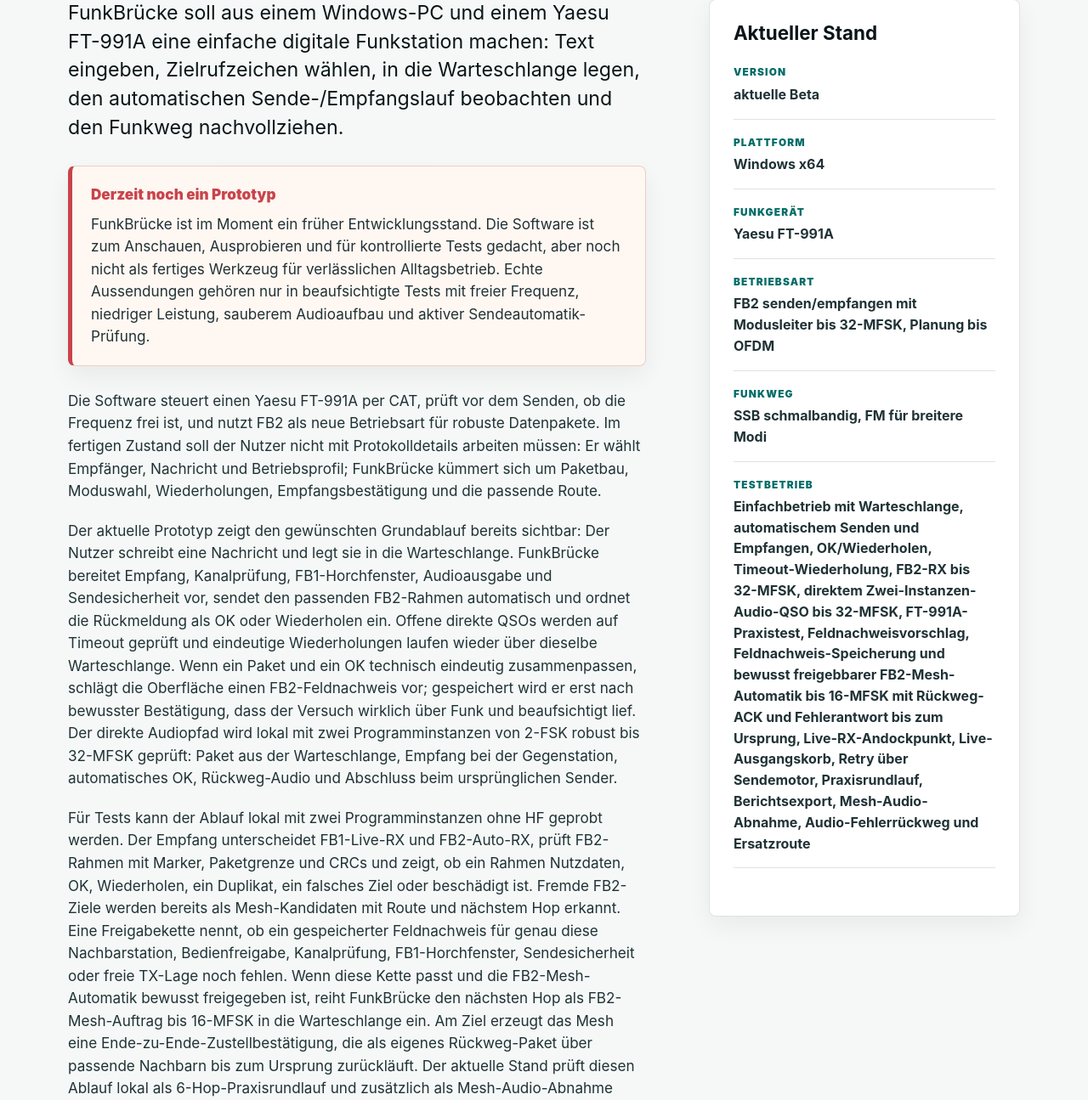
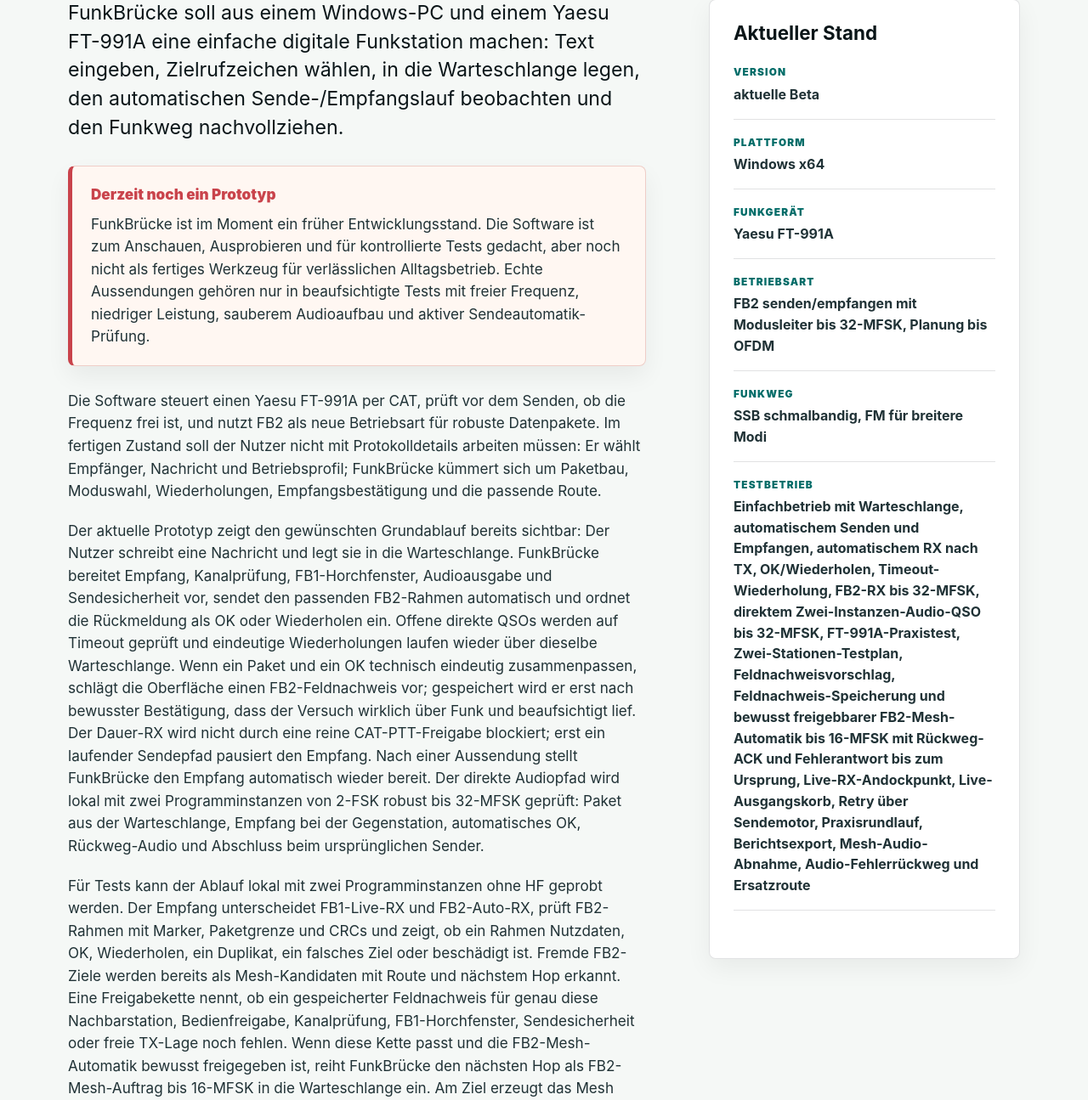
Before and after one commit to DO1FFE/do1ffe-webseite, a Flask app: page /Funkbruecke in a window 1280 px wide. Shown: the part 705-2000 px from the top of the page at 85% size. Run offline with Flask 3, Linux system fonts and the light colour scheme.

Commit message:
Aktualisiere FunkBruecke Webseite auf v0.9.248

```diff
--- a/app.py
+++ b/app.py
@@ -62,7 +62,7 @@ FUNKBRUECKE_DOWNLOAD_ARTEFAKTE = [
         "titel": "Bedienungsanleitung",
         "dateiname": "FunkBruecke-Bedienungsanleitung-latest.pdf",
         "typ": "PDF",
-        "beschreibung": "Kurzer Einstieg mit echten Programmansichten, FB1-Live-RX, FB2-Auto-RX, Warteschlange, gehärteter Sendeautomatik, Auto-OK, direkter Audio-QSO-Kette von 2-FSK bis 32-MFSK, FB2-Mesh-Automatik bis 16-MFSK, Rückweg-ACK und Fehlerantwort bis zum Ursprung, 6-Hop-Praxisrundlauf, Mesh-Audio-Abnahme, Live-RX-Andockpunkt, Gesprächszustand, RX-Sortierung und wichtigsten Handgriffen.",
+        "beschreibung": "Kurzer Einstieg mit echten Programmansichten, FB1-Live-RX, FB2-Auto-RX, Warteschlange, gehärteter Sendeautomatik, automatischem RX nach TX, Auto-OK, direkter Audio-QSO-Kette von 2-FSK bis 32-MFSK, FB2-Mesh-Automatik bis 16-MFSK, Rückweg-ACK und Fehlerantwort bis zum Ursprung, 6-Hop-Praxisrundlauf, Mesh-Audio-Abnahme, Live-RX-Andockpunkt, Gesprächszustand, RX-Sortierung und wichtigsten Handgriffen.",
         "primär": False,
     },
     {
@@ -79,7 +79,7 @@ FUNKBRUECKE_DOWNLOAD_ARTEFAKTE = [
         "titel": "FB2-Übertragung",
         "dateiname": "FB2-Uebertragung.md",
         "typ": "Markdown",
-        "beschreibung": "Technischer Stand zur FB2-Modulation, Paketübertragung, Gesprächszustand, RX-Härtung, RX-Sortierung, FB2-Auto-RX mit Audiopufferprüfung, geprüfter Warteschlangen-Sendeautomatik, direkter Audio-QSO-Kette von 2-FSK bis 32-MFSK, Timeout-Wiederholung, FB2-Mesh-Automatik bis 16-MFSK, Ende-zu-Ende-Zustellbestätigung, Fehlerantwort, 6-Hop-Praxisrundlauf, Mesh-Audio-Abnahme, Live-RX-Andockpunkt und Ersatzroute.",
+        "beschreibung": "Technischer Stand zur FB2-Modulation, Paketübertragung, Gesprächszustand, RX-Härtung, RX-Sortierung, FB2-Auto-RX mit Audiopufferprüfung, geprüfter Warteschlangen-Sendeautomatik, automatischem RX nach TX, direkter Audio-QSO-Kette von 2-FSK bis 32-MFSK, Timeout-Wiederholung, FB2-Mesh-Automatik bis 16-MFSK, Ende-zu-Ende-Zustellbestätigung, Fehlerantwort, 6-Hop-Praxisrundlauf, Mesh-Audio-Abnahme, Live-RX-Andockpunkt und Ersatzroute.",
         "primär": False,
     },
     {
--- a/templates/funkbruecke.html
+++ b/templates/funkbruecke.html
@@ -55,10 +55,13 @@
       eindeutige Wiederholungen laufen wieder über dieselbe Warteschlange. Wenn ein
       Paket und ein OK technisch eindeutig zusammenpassen, schlägt die Oberfläche einen
       FB2-Feldnachweis vor; gespeichert wird er erst nach bewusster Bestätigung, dass
-      der Versuch wirklich über Funk und beaufsichtigt lief. Der direkte Audiopfad wird
-      lokal mit zwei Programminstanzen von 2-FSK robust bis 32-MFSK geprüft: Paket aus
-      der Warteschlange, Empfang bei der Gegenstation, automatisches OK, Rückweg-Audio
-      und Abschluss beim ursprünglichen Sender.
+      der Versuch wirklich über Funk und beaufsichtigt lief. Der Dauer-RX wird nicht
+      durch eine reine CAT-PTT-Freigabe blockiert; erst ein laufender Sendepfad pausiert
+      den Empfang. Nach einer Aussendung stellt FunkBrücke den Empfang automatisch
+      wieder bereit. Der direkte Audiopfad wird lokal mit zwei Programminstanzen von
+      2-FSK robust bis 32-MFSK geprüft: Paket aus der Warteschlange, Empfang bei der
+      Gegenstation, automatisches OK, Rückweg-Audio und Abschluss beim ursprünglichen
+      Sender.
     </p>
     <p>
       Für Tests kann der Ablauf lokal mit zwei Programminstanzen ohne HF geprobt werden.
@@ -75,7 +78,9 @@
       Der aktuelle Stand prüft diesen Ablauf lokal als 6-Hop-Praxisrundlauf
       und zusätzlich als Mesh-Audio-Abnahme über 2-FSK robust, 4-FSK, 8-FSK und 16-MFSK.
       Der Live-RX-Andockpunkt zeigt dabei, ob ein Rahmen direktes QSO, Mesh-Mithören,
-      Weiterleitung, lokale Zustellung, Link-Bake oder eigenes Echo ist.
+      Weiterleitung, lokale Zustellung, Link-Bake oder eigenes Echo ist. Aktiv
+      verarbeitet wird ein Mesh-Paket nur durch die Station, die als nächster Hop
+      adressiert ist; alle anderen Stationen beobachten den Rahmen nur.
       Der echte Ausgangskorb zeigt, ob ein Paket auf den Rückweg-ACK wartet, ob ein
       ACK-Timeout fällig ist, ob eine Ersatzroute bereitsteht oder ob ein Fehlerstatus
       nötig ist. Harte Weiterleitungsfehler wie Hop-Limit, Schleife oder fehlende
@@ -104,7 +109,7 @@
       <div><dt>Funkgerät</dt><dd>Yaesu FT-991A</dd></div>
       <div><dt>Betriebsart</dt><dd>FB2 senden/empfangen mit Modusleiter bis 32-MFSK, Planung bis OFDM</dd></div>
       <div><dt>Funkweg</dt><dd>SSB schmalbandig, FM für breitere Modi</dd></div>
-      <div><dt>Testbetrieb</dt><dd>Einfachbetrieb mit Warteschlange, automatischem Senden und Empfangen, OK/Wiederholen, Timeout-Wiederholung, FB2-RX bis 32-MFSK, direktem Zwei-Instanzen-Audio-QSO bis 32-MFSK, FT-991A-Praxistest, Feldnachweisvorschlag, Feldnachweis-Speicherung und bewusst freigebbarer FB2-Mesh-Automatik bis 16-MFSK mit Rückweg-ACK und Fehlerantwort bis zum Ursprung, Live-RX-Andockpunkt, Live-Ausgangskorb, Retry über Sendemotor, Praxisrundlauf, Berichtsexport, Mesh-Audio-Abnahme, Audio-Fehlerrückweg und Ersatzroute</dd></div>
+      <div><dt>Testbetrieb</dt><dd>Einfachbetrieb mit Warteschlange, automatischem Senden und Empfangen, automatischem RX nach TX, OK/Wiederholen, Timeout-Wiederholung, FB2-RX bis 32-MFSK, direktem Zwei-Instanzen-Audio-QSO bis 32-MFSK, FT-991A-Praxistest, Zwei-Stationen-Testplan, Feldnachweisvorschlag, Feldnachweis-Speicherung und bewusst freigebbarer FB2-Mesh-Automatik bis 16-MFSK mit Rückweg-ACK und Fehlerantwort bis zum Ursprung, Live-RX-Andockpunkt, Live-Ausgangskorb, Retry über Sendemotor, Praxisrundlauf, Berichtsexport, Mesh-Audio-Abnahme, Audio-Fehlerrückweg und Ersatzroute</dd></div>
     </dl>
   </aside>
 </section>
@@ -232,9 +237,11 @@
       Der wichtigste Entwicklungspfad ist derzeit der kontrollierte FB2-Zwei-Stationen-Test.
       Dabei geht es um einen überprüfbaren Automatiklauf: Nachricht einreihen, Kanalwache
       beachten, automatisch senden, Gegenstation empfangen lassen, OK oder Wiederholen
-      zurückführen und den Gesprächszustand abschließen. Vor einem echten Funkversuch kann
-      derselbe Ablauf über lokale geschützte Austauschdateien oder als kompletter
-      Audio-QSO-Lauf zwischen zwei FunkBrücke-Instanzen geprobt werden.
+      zurückführen, nach TX wieder auf Empfang gehen und den Gesprächszustand abschließen.
+      Ein eigener Zwei-Stationen-Testplan beschreibt Rollen, Voraussetzungen,
+      Abbruchkriterien und Protokollpunkte. Vor einem echten Funkversuch kann derselbe
+      Ablauf über lokale geschützte Austauschdateien oder als kompletter Audio-QSO-Lauf
+      zwischen zwei FunkBrücke-Instanzen geprobt werden.
     </p>
     <p>
       Die App zeigt außerdem, ob der FB2-Empfang läuft, ob ein Rahmen sauber erkannt wurde,
@@ -283,7 +290,7 @@
       Mesh-Hinweise, Sendepuffer, Hauptfluss, Rollenwahl, Antwortkarte,
       Rückweg, Empfangen, Empfang einsortieren, FB2 senden/empfangen, Gespräch,
       Moduswahl, Wiederholungslimit, RX-Härtung, Gesprächsabschluss, Auto-RX-Status,
-      FB1-Live-RX, FB2-Auto-RX, Sendeautomatik-Praxisstatus, Zwei-Stationen-Livepraxis, Feldtestprotokoll, Zwei-Fenster-Rundlauf,
+      FB1-Live-RX, FB2-Auto-RX, automatischen RX nach TX, Sendeautomatik-Praxisstatus, Zwei-Stationen-Livepraxis, Feldtestprotokoll, Zwei-Fenster-Rundlauf,
       direkte FB2-Gesprächsaktionen, Feldnachweisvorschlag, Feldnachweis-Speicherung, FB2-Mesh-Automatikfreigabe, Technik und Diagnose,
       Vor-TX-Prüfung, Rückweg-ACK, Fehlerantwort, FB2-Mesh-Live, 6-Hop-Praxisrundlauf,
       Berichtsexport, Lastprüfung, direkter Audio-QSO-Abnahme bis 32-MFSK, Mesh-Audio-Abnahme,
@@ -384,7 +391,7 @@
       mit geschütztem Datei-Austausch vor. Die RX-Härtung nennt Marker, Paketgrenze,
       Kopf-CRC, Nutzdaten-CRC und Ziel, damit ein erkannter Rahmen nachvollziehbar bleibt.
       Der aktuelle Direktpfad ergänzt Gesprächszustand, RX-Sortierung, FB1-Live-RX,
-      FB2-Auto-RX mit Stummfenster-Prüfung, Live-RX-Praxiskette, Zwei-Stationen-Livepraxis, Sendeautomatik-Praxisstatus, einen kurzen
+      FB2-Auto-RX mit Stummfenster-Prüfung, automatischen RX nach TX, Live-RX-Praxiskette, Zwei-Stationen-Livepraxis, Sendeautomatik-Praxisstatus, einen kurzen
       Zwei-Fenster-Rundlauf mit Abnahme und Schrittliste, den direkt bedienbaren
       FB2-Gesprächsblock mit nachgeordneter Technikdiagnose, den erweiterten
       FT-991A-Praxistest mit Fokusblock und eine geführte Zwei-Stationen-Versuchsvorbereitung
@@ -416,6 +423,7 @@
       <li>Die Live-RX-Praxiskette zeigt Audioquelle, TX-Sperre, Suchmodi, Suchfenster, Decoder, RX-Übernahme und Mesh-Andockpunkt.</li>
       <li>Die Zwei-Stationen-Livepraxis zeigt, ob Test-TX, Gegenstations-RX, ACK/Wiederholen-RX und Auftragsbindung zum gleichen Rundlauf passen.</li>
       <li>FB2 senden/empfangen bietet direkte Aktionen für RX, Warteschlange, Sendeautomatik, OK/Wiederholen, Antwort und Problemprüfung; Wartegründe und Wiederholungslimit sind sichtbar.</li>
+      <li>Nach einer Aussendung wird der FB2-Dauer-RX automatisch wieder vorbereitet, damit die Antwort ohne manuelles Umschalten erkannt werden kann.</li>
       <li>FB2 senden/empfangen zeigt den Hintergrundzustand für RX, Auftrag, Antwort, laufende Sendung, offene Antwort und Timeout.</li>
       <li>Der direkte Audio-QSO-Nachweis prüft Paket und Auto-OK von 2-FSK robust bis 32-MFSK.</li>
       <li>Der Zwei-Fenster-Rundlauf meldet laufend, bestanden oder fehlgeschlagen.</li>
```
Also changed, not shown: tests/test_routen.py (+4 -1 lines), static/assets/funkbruecke-fb2-test-tx.png.
